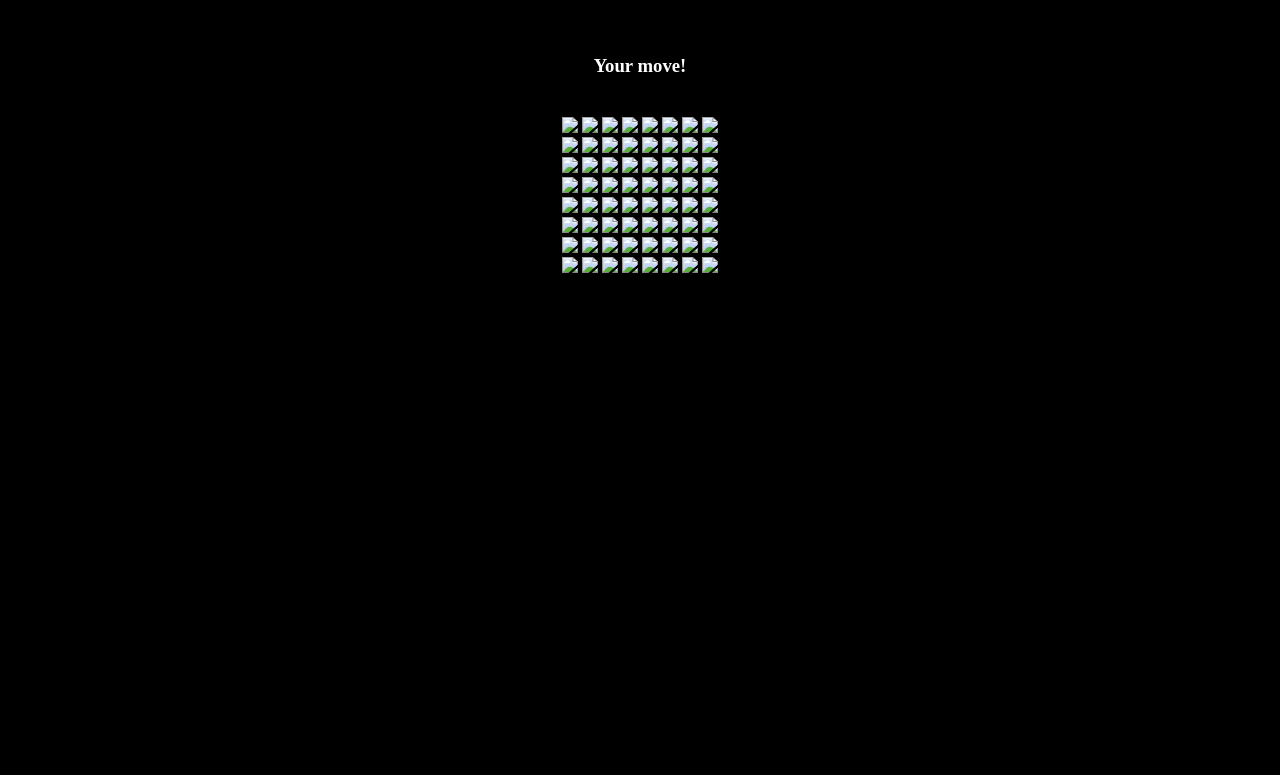
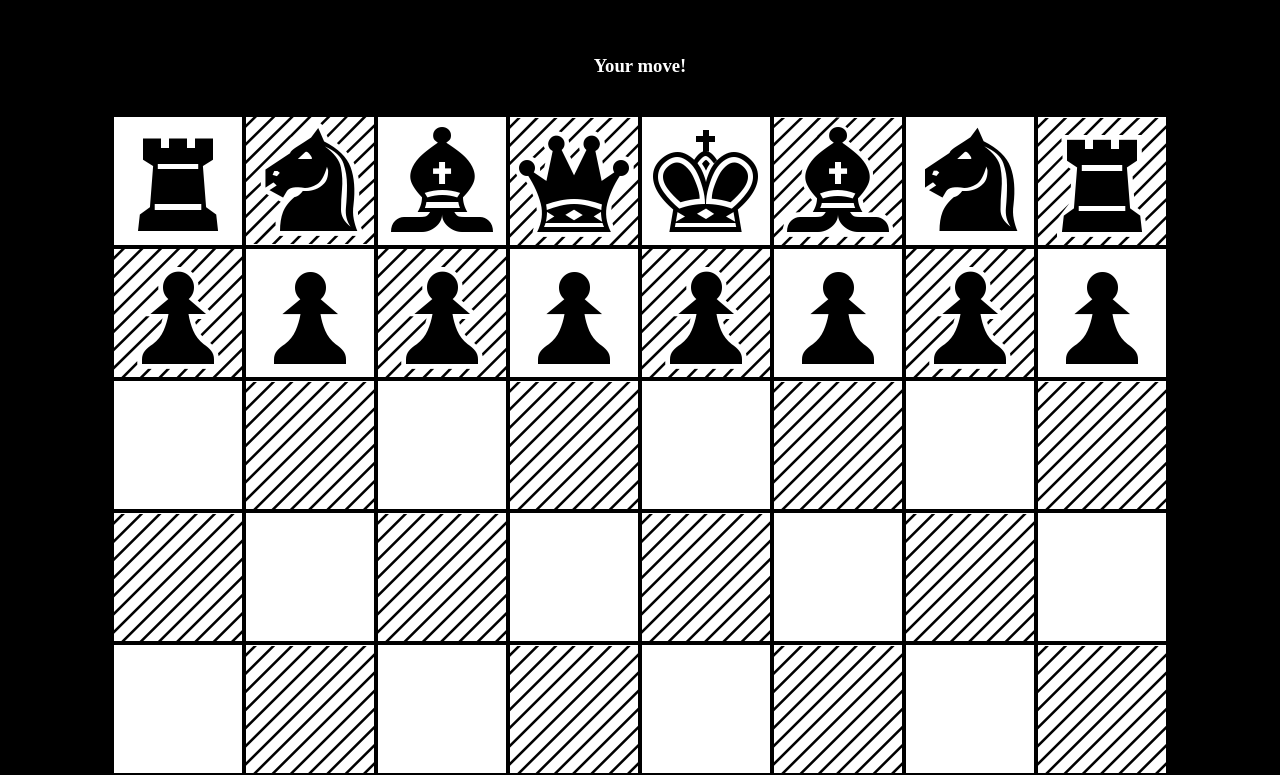
Before and after one commit to Darlanio/JavaScriptChess, a plain HTML site: page chess.html in a window 1280 px wide. Shown: the part 48-823 px from the top of the page. Before the commit the page ends 800 px from the top, so only its background shows below. Drawn offline with Linux system fonts and the light colour scheme.

Commit message:
Add files via upload

```diff
--- a/chess.html
+++ b/chess.html
@@ -17,84 +17,84 @@
     <CENTER>
       <TABLE>
         <TR>
-          <TD><IMG id="a8" SRC="ChessPieces/wbr.bmp" onclick="userclick('a8')"></TD>
-          <TD><IMG id="b8" SRC="ChessPieces/bbn.bmp" onclick="userclick('b8')"></TD>
-          <TD><IMG id="c8" SRC="ChessPieces/wbb.bmp" onclick="userclick('c8')"></TD>
-          <TD><IMG id="d8" SRC="ChessPieces/bbq.bmp" onclick="userclick('d8')"></TD>
-          <TD><IMG id="e8" SRC="ChessPieces/wbk.bmp" onclick="userclick('e8')"></TD>
-          <TD><IMG id="f8" SRC="ChessPieces/bbb.bmp" onclick="userclick('f8')"></TD>
-          <TD><IMG id="g8" SRC="ChessPieces/wbn.bmp" onclick="userclick('g8')"></TD>
-          <TD><IMG id="h8" SRC="ChessPieces/bbr.bmp" onclick="userclick('h8')"></TD>
+          <TD><IMG id="a8" SRC="wbr.bmp" onclick="userclick('a8')"></TD>
+          <TD><IMG id="b8" SRC="bbn.bmp" onclick="userclick('b8')"></TD>
+          <TD><IMG id="c8" SRC="wbb.bmp" onclick="userclick('c8')"></TD>
+          <TD><IMG id="d8" SRC="bbq.bmp" onclick="userclick('d8')"></TD>
+          <TD><IMG id="e8" SRC="wbk.bmp" onclick="userclick('e8')"></TD>
+          <TD><IMG id="f8" SRC="bbb.bmp" onclick="userclick('f8')"></TD>
+          <TD><IMG id="g8" SRC="wbn.bmp" onclick="userclick('g8')"></TD>
+          <TD><IMG id="h8" SRC="bbr.bmp" onclick="userclick('h8')"></TD>
         </TR>
         <TR>
-          <TD><IMG id="a7" SRC="ChessPieces/bbp.bmp" onclick="userclick('a7')"></TD>
-          <TD><IMG id="b7" SRC="ChessPieces/wbp.bmp" onclick="userclick('b7')"></TD>
-          <TD><IMG id="c7" SRC="ChessPieces/bbp.bmp" onclick="userclick('c7')"></TD>
-          <TD><IMG id="d7" SRC="ChessPieces/wbp.bmp" onclick="userclick('d7')"></TD>
-          <TD><IMG id="e7" SRC="ChessPieces/bbp.bmp" onclick="userclick('e7')"></TD>
-          <TD><IMG id="f7" SRC="ChessPieces/wbp.bmp" onclick="userclick('f7')"></TD>
-          <TD><IMG id="g7" SRC="ChessPieces/bbp.bmp" onclick="userclick('g7')"></TD>
-          <TD><IMG id="h7" SRC="ChessPieces/wbp.bmp" onclick="userclick('h7')"></TD>
+          <TD><IMG id="a7" SRC="bbp.bmp" onclick="userclick('a7')"></TD>
+          <TD><IMG id="b7" SRC="wbp.bmp" onclick="userclick('b7')"></TD>
+          <TD><IMG id="c7" SRC="bbp.bmp" onclick="userclick('c7')"></TD>
+          <TD><IMG id="d7" SRC="wbp.bmp" onclick="userclick('d7')"></TD>
+          <TD><IMG id="e7" SRC="bbp.bmp" onclick="userclick('e7')"></TD>
+          <TD><IMG id="f7" SRC="wbp.bmp" onclick="userclick('f7')"></TD>
+          <TD><IMG id="g7" SRC="bbp.bmp" onclick="userclick('g7')"></TD>
+          <TD><IMG id="h7" SRC="wbp.bmp" onclick="userclick('h7')"></TD>
         </TR>
         <TR>
-          <TD><IMG id="a6" SRC="ChessPieces/w.bmp" onclick="userclick('a6')"></TD>
-          <TD><IMG id="b6" SRC="ChessPieces/b.bmp" onclick="userclick('b6')"></TD>
-          <TD><IMG id="c6" SRC="ChessPieces/w.bmp" onclick="userclick('c6')"></TD>
-          <TD><IMG id="d6" SRC="ChessPieces/b.bmp" onclick="userclick('d6')"></TD>
-          <TD><IMG id="e6" SRC="ChessPieces/w.bmp" onclick="userclick('e6')"></TD>
-          <TD><IMG id="f6" SRC="ChessPieces/b.bmp" onclick="userclick('f6')"></TD>
-          <TD><IMG id="g6" SRC="ChessPieces/w.bmp" onclick="userclick('g6')"></TD>
-          <TD><IMG id="h6" SRC="ChessPieces/b.bmp" onclick="userclick('h6')"></TD>
+          <TD><IMG id="a6" SRC="w.bmp" onclick="userclick('a6')"></TD>
+          <TD><IMG id="b6" SRC="b.bmp" onclick="userclick('b6')"></TD>
+          <TD><IMG id="c6" SRC="w.bmp" onclick="userclick('c6')"></TD>
+          <TD><IMG id="d6" SRC="b.bmp" onclick="userclick('d6')"></TD>
+          <TD><IMG id="e6" SRC="w.bmp" onclick="userclick('e6')"></TD>
+          <TD><IMG id="f6" SRC="b.bmp" onclick="userclick('f6')"></TD>
+          <TD><IMG id="g6" SRC="w.bmp" onclick="userclick('g6')"></TD>
+          <TD><IMG id="h6" SRC="b.bmp" onclick="userclick('h6')"></TD>
         </TR>
         <TR>
-          <TD><IMG id="a5" SRC="ChessPieces/b.bmp" onclick="userclick('a5')"></TD>
-          <TD><IMG id="b5" SRC="ChessPieces/w.bmp" onclick="userclick('b5')"></TD>
-          <TD><IMG id="c5" SRC="ChessPieces/b.bmp" onclick="userclick('c5')"></TD>
-          <TD><IMG id="d5" SRC="ChessPieces/w.bmp" onclick="userclick('d5')"></TD>
-          <TD><IMG id="e5" SRC="ChessPieces/b.bmp" onclick="userclick('e5')"></TD>
-          <TD><IMG id="f5" SRC="ChessPieces/w.bmp" onclick="userclick('f5')"></TD>
-          <TD><IMG id="g5" SRC="ChessPieces/b.bmp" onclick="userclick('g5')"></TD>
-          <TD><IMG id="h5" SRC="ChessPieces/w.bmp" onclick="userclick('h5')"></TD>
+          <TD><IMG id="a5" SRC="b.bmp" onclick="userclick('a5')"></TD>
+          <TD><IMG id="b5" SRC="w.bmp" onclick="userclick('b5')"></TD>
+          <TD><IMG id="c5" SRC="b.bmp" onclick="userclick('c5')"></TD>
+          <TD><IMG id="d5" SRC="w.bmp" onclick="userclick('d5')"></TD>
+          <TD><IMG id="e5" SRC="b.bmp" onclick="userclick('e5')"></TD>
+          <TD><IMG id="f5" SRC="w.bmp" onclick="userclick('f5')"></TD>
+          <TD><IMG id="g5" SRC="b.bmp" onclick="userclick('g5')"></TD>
+          <TD><IMG id="h5" SRC="w.bmp" onclick="userclick('h5')"></TD>
         </TR>
         <TR>
-          <TD><IMG id="a4" SRC="ChessPieces/w.bmp" onclick="userclick('a4')"></TD>
-          <TD><IMG id="b4" SRC="ChessPieces/b.bmp" onclick="userclick('b4')"></TD>
-          <TD><IMG id="c4" SRC="ChessPieces/w.bmp" onclick="userclick('c4')"></TD>
-          <TD><IMG id="d4" SRC="ChessPieces/b.bmp" onclick="userclick('d4')"></TD>
-          <TD><IMG id="e4" SRC="ChessPieces/w.bmp" onclick="userclick('e4')"></TD>
-          <TD><IMG id="f4" SRC="ChessPieces/b.bmp" onclick="userclick('f4')"></TD>
-          <TD><IMG id="g4" SRC="ChessPieces/w.bmp" onclick="userclick('g4')"></TD>
-          <TD><IMG id="h4" SRC="ChessPieces/b.bmp" onclick="userclick('h4')"></TD>
+          <TD><IMG id="a4" SRC="w.bmp" onclick="userclick('a4')"></TD>
+          <TD><IMG id="b4" SRC="b.bmp" onclick="userclick('b4')"></TD>
+          <TD><IMG id="c4" SRC="w.bmp" onclick="userclick('c4')"></TD>
+          <TD><IMG id="d4" SRC="b.bmp" onclick="userclick('d4')"></TD>
+          <TD><IMG id="e4" SRC="w.bmp" onclick="userclick('e4')"></TD>
+          <TD><IMG id="f4" SRC="b.bmp" onclick="userclick('f4')"></TD>
+          <TD><IMG id="g4" SRC="w.bmp" onclick="userclick('g4')"></TD>
+          <TD><IMG id="h4" SRC="b.bmp" onclick="userclick('h4')"></TD>
         </TR>
         <TR>
-          <TD><IMG id="a3" SRC="ChessPieces/b.bmp" onclick="userclick('a3')"></TD>
-          <TD><IMG id="b3" SRC="ChessPieces/w.bmp" onclick="userclick('b3')"></TD>
-          <TD><IMG id="c3" SRC="ChessPieces/b.bmp" onclick="userclick('c3')"></TD>
-          <TD><IMG id="d3" SRC="ChessPieces/w.bmp" onclick="userclick('d3')"></TD>
-          <TD><IMG id="e3" SRC="ChessPieces/b.bmp" onclick="userclick('e3')"></TD>
-          <TD><IMG id="f3" SRC="ChessPieces/w.bmp" onclick="userclick('f3')"></TD>
-          <TD><IMG id="g3" SRC="ChessPieces/b.bmp" onclick="userclick('g3')"></TD>
-          <TD><IMG id="h3" SRC="ChessPieces/w.bmp" onclick="userclick('h3')"></TD>
+          <TD><IMG id="a3" SRC="b.bmp" onclick="userclick('a3')"></TD>
+          <TD><IMG id="b3" SRC="w.bmp" onclick="userclick('b3')"></TD>
+          <TD><IMG id="c3" SRC="b.bmp" onclick="userclick('c3')"></TD>
+          <TD><IMG id="d3" SRC="w.bmp" onclick="userclick('d3')"></TD>
+          <TD><IMG id="e3" SRC="b.bmp" onclick="userclick('e3')"></TD>
+          <TD><IMG id="f3" SRC="w.bmp" onclick="userclick('f3')"></TD>
+          <TD><IMG id="g3" SRC="b.bmp" onclick="userclick('g3')"></TD>
+          <TD><IMG id="h3" SRC="w.bmp" onclick="userclick('h3')"></TD>
         </TR>
         <TR>
-          <TD><IMG id="a2" SRC="ChessPieces/wwp.bmp" onclick="userclick('a2')"></TD>
-          <TD><IMG id="b2" SRC="ChessPieces/bwp.bmp" onclick="userclick('b2')"></TD>
-          <TD><IMG id="c2" SRC="ChessPieces/wwp.bmp" onclick="userclick('c2')"></TD>
-          <TD><IMG id="d2" SRC="ChessPieces/bwp.bmp" onclick="userclick('d2')"></TD>
-          <TD><IMG id="e2" SRC="ChessPieces/wwp.bmp" onclick="userclick('e2')"></TD>
-          <TD><IMG id="f2" SRC="ChessPieces/bwp.bmp" onclick="userclick('f2')"></TD>
-          <TD><IMG id="g2" SRC="ChessPieces/wwp.bmp" onclick="userclick('g2')"></TD>
-          <TD><IMG id="h2" SRC="ChessPieces/bwp.bmp" onclick="userclick('h2')"></TD>
+          <TD><IMG id="a2" SRC="wwp.bmp" onclick="userclick('a2')"></TD>
+          <TD><IMG id="b2" SRC="bwp.bmp" onclick="userclick('b2')"></TD>
+          <TD><IMG id="c2" SRC="wwp.bmp" onclick="userclick('c2')"></TD>
+          <TD><IMG id="d2" SRC="bwp.bmp" onclick="userclick('d2')"></TD>
+          <TD><IMG id="e2" SRC="wwp.bmp" onclick="userclick('e2')"></TD>
+          <TD><IMG id="f2" SRC="bwp.bmp" onclick="userclick('f2')"></TD>
+          <TD><IMG id="g2" SRC="wwp.bmp" onclick="userclick('g2')"></TD>
+          <TD><IMG id="h2" SRC="bwp.bmp" onclick="userclick('h2')"></TD>
         </TR>
         <TR>
-          <TD><IMG id="a1" SRC="ChessPieces/bwr.bmp" onclick="userclick('a1')"></TD>
-          <TD><IMG id="b1" SRC="ChessPieces/wwn.bmp" onclick="userclick('b1')"></TD>
-          <TD><IMG id="c1" SRC="ChessPieces/bwb.bmp" onclick="userclick('c1')"></TD>
-          <TD><IMG id="d1" SRC="ChessPieces/wwq.bmp" onclick="userclick('d1')"></TD>
-          <TD><IMG id="e1" SRC="ChessPieces/bwk.bmp" onclick="userclick('e1')"></TD>
-          <TD><IMG id="f1" SRC="ChessPieces/wwb.bmp" onclick="userclick('f1')"></TD>
-          <TD><IMG id="g1" SRC="ChessPieces/bwn.bmp" onclick="userclick('g1')"></TD>
-          <TD><IMG id="h1" SRC="ChessPieces/wwr.bmp" onclick="userclick('h1')"></TD>
+          <TD><IMG id="a1" SRC="bwr.bmp" onclick="userclick('a1')"></TD>
+          <TD><IMG id="b1" SRC="wwn.bmp" onclick="userclick('b1')"></TD>
+          <TD><IMG id="c1" SRC="bwb.bmp" onclick="userclick('c1')"></TD>
+          <TD><IMG id="d1" SRC="wwq.bmp" onclick="userclick('d1')"></TD>
+          <TD><IMG id="e1" SRC="bwk.bmp" onclick="userclick('e1')"></TD>
+          <TD><IMG id="f1" SRC="wwb.bmp" onclick="userclick('f1')"></TD>
+          <TD><IMG id="g1" SRC="bwn.bmp" onclick="userclick('g1')"></TD>
+          <TD><IMG id="h1" SRC="wwr.bmp" onclick="userclick('h1')"></TD>
         </TR>
       </TABLE>
     </CENTER>
```
